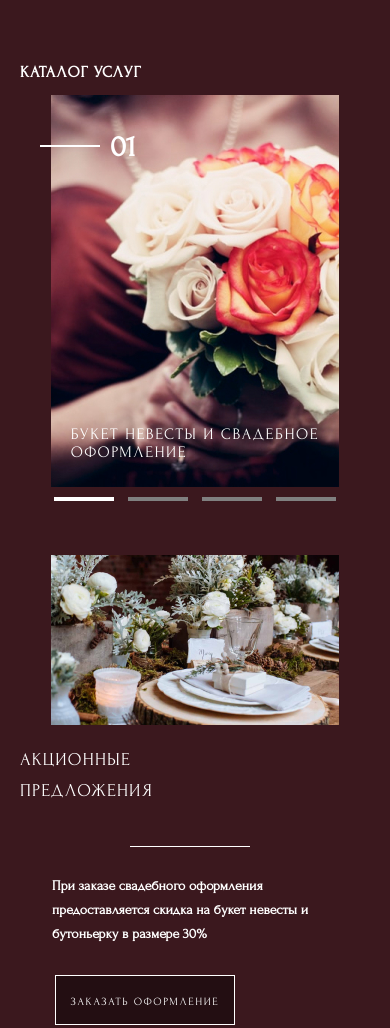
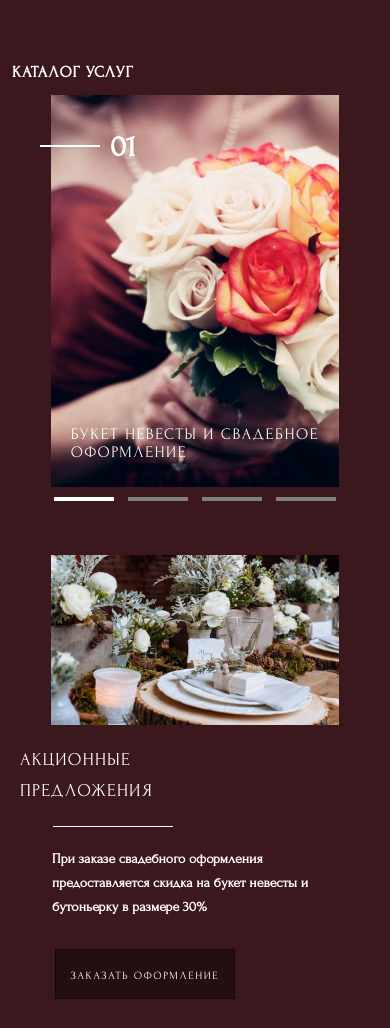
Before and after one commit to DimaSU2020/floristy, a website: page app/index.html in a window 390 px wide. Shown: the part 532-1560 px from the top of the page. Drawn offline with Linux system fonts and the light colour scheme.

Commit message:
End of mobile ver

```diff
--- a/app/index.html
+++ b/app/index.html
@@ -30,7 +30,8 @@
     <div class="section-first__img">
 
       <h2 class="first-block__inform">флористика <br>с душой</h2>
-
+      <!-- button делаю универсальной для всего макета
+          и свойства менять буду модификаторами -->
       <button class="works-button">
         <span class="works-button__text">смотреть работы</span>
       </button>
@@ -52,13 +53,12 @@
         </ul>
       </div>
 
-      <div class="container-arrow">
-        <div class="arrow">
-          <div class="arrow__item">
-            <img src="img/icon/arrow.png" width="20px" height="35px">
-          </div>
+      <div class="arrow">
+        <div class="arrow__item">
+          <img src="img/icon/arrow.png" width="20px" height="35px">
         </div>
       </div>
+
     </div>
     </section>
 
@@ -84,7 +84,7 @@
     <section class="section-third">
       <div class="section-third-img"></div>
         <h2 class="section-third__notice">акционные <br>предложения<h2>
-        <progress value="100" max="100"></progress>
+        <div class="section-third__line"></div>
         <h3 class="section-third__offer">При заказе свадебного оформления <br>предоставляется скидка на букет невесты и <br>бутоньерку в размере 30%</h3>
         <button class="works-button">
           <span>заказать оформление</span>
--- a/app/scss/pages/_index.scss
+++ b/app/scss/pages/_index.scss
@@ -155,12 +155,7 @@
     box-shadow: 0 0 7px white;
   }
 }
-.container-arrow {
-  box-sizing: border-box;
-  margin: 0;
-  height: auto;
-  margin-bottom: 20px;
-}
+
 .arrow {
   display: flex;
   justify-content: center;
@@ -177,6 +172,7 @@
   }
 }
 
+
 .section-second {
   display: flex;
   flex-wrap: wrap;
@@ -189,7 +185,7 @@
   .block-inform__tetxt {
     font-size: 16px;
     letter-spacing: 0.06em;
-    padding-left: 20px;
+    padding-left: 12px;
     text-transform: uppercase;
   }
 }
@@ -259,14 +255,13 @@ progress {
     line-height: 170%;
     letter-spacing: 0.06em;
     text-transform: uppercase;
-    margin-right: 50px;
+
   }
-  & progress {
-    border: 0;
+   .section-third__line {
     width: 120px;
     height: 1px;
-    margin-right: 10px;
     background-color: #ffffff;
+    margin-right: 165px;
   }
   &__offer {
     font-size: 14px;
@@ -280,7 +275,7 @@ progress {
     width: 180px;
     height: 50px;
     padding: 0;
-    border: 1px solid rgb(255, 255, 255);
+    border: 1px solid rgba(0, 0, 0, 0.4);
     background-color: rgba(0, 0, 0, 0.4);
     margin-bottom: 45px;
     cursor: pointer;
```
Also changed, not shown: app/css/style.css, 1 other file.
